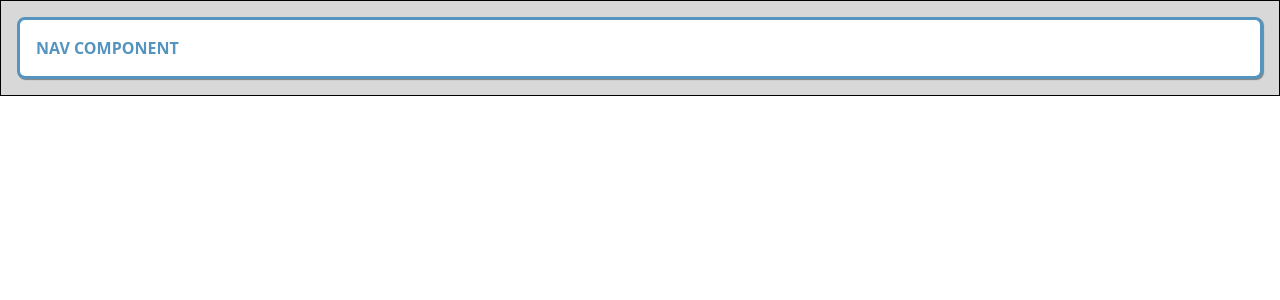
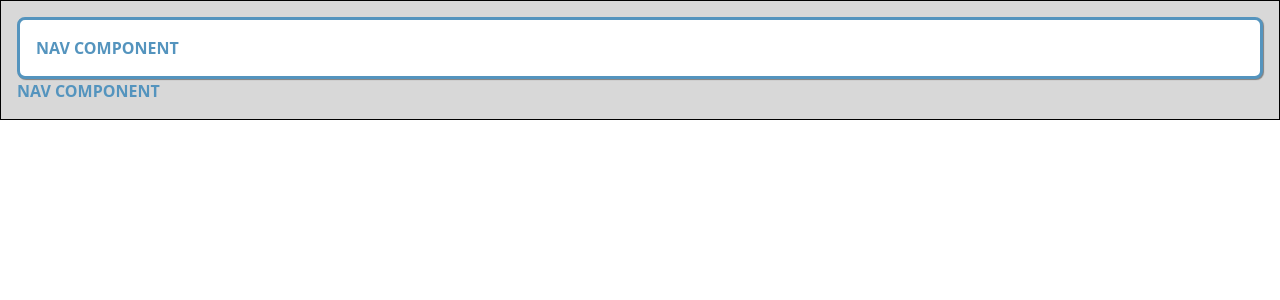
Before and after one commit to PouryaSoleimani/ADVANCED__CSS__TRAINING, a Next.js app: page / in a window 1280 px wide. Shown: the top 300 px of the page. Built offline with nearby package versions, Linux system fonts and the light colour scheme.

Commit message:
REFACTOR

```diff
--- a/app/page.tsx
+++ b/app/page.tsx
@@ -4,6 +4,7 @@ export default function Home() {
   return (
     <div className="container">
       <div className="nav">NAV COMPONENT</div>
+      <p>NAV COMPONENT</p>
     </div>
   );
 }
```
